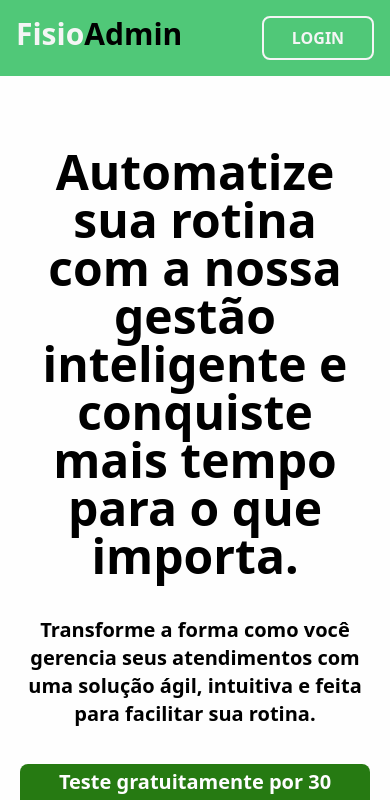
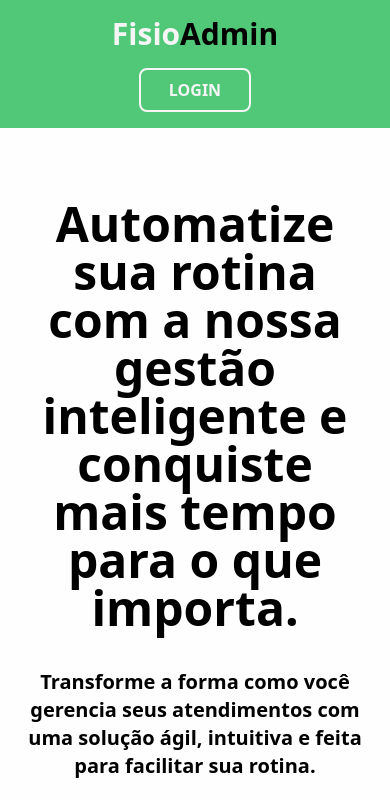
Before and after one commit to jonasoliveira-developer/app-manager, a Next.js app: page / in a window 390 px wide. Shown: the top 800 px of the page. Built offline with nearby package versions, Linux system fonts and the light colour scheme; no server answers.

Commit message:
melhorias no header

```diff
--- a/src/app/page.tsx
+++ b/src/app/page.tsx
@@ -11,7 +11,6 @@ export default function Home() {
 
   const router = useRouter();
 
-  if (isAuthenticated) return null;
   if (isAuthenticated) {
     router.push("/dashboard");
     return null;
--- a/src/components/header/index.tsx
+++ b/src/components/header/index.tsx
@@ -18,10 +18,12 @@ export function Header() {
     ];
 
     return (
-        <header className="w-full flex items-center py-4 bg-defaultGreen h-30">
-            <div className="w-full flex justify-between md:flex-row md:items-center max-w-7xl mx-auto px-4">
-                {/* Perfil logado */}
+    <header className="w-full bg-defaultGreen py-4">
+  <div className="w-full max-w-7xl mx-auto px-4 flex flex-col md:flex-row md:justify-between md:items-center gap-4">
+
+    {/* Topo: Foto + Nome */}
     {isAuthenticated && user && (
+      <div className="flex justify-center md:justify-start items-center gap-3">
         <Link href="/user/profile" className="flex items-center gap-3">
           <Image
             src={prifileImage}
@@ -30,22 +32,25 @@ export function Header() {
             height={80}
             className="rounded-full object-cover hover:opacity-80 transition"
           />
-                        <h1 className="text-3xl text-defaultSnow">{user.name}</h1>
+          <h1 className="text-2xl md:text-3xl text-defaultSnow">{user.name}</h1>
         </Link>
+      </div>
     )}
 
     {/* Logo deslogado */}
     {!isAuthenticated && (
+      <div className="flex justify-center md:justify-start">
         <Link href="/">
           <h1 className="text-3xl font-bold text-defaultSnow">
             Fisio<span className="text-defaultBlack">Admin</span>
           </h1>
         </Link>
+      </div>
     )}
 
     {/* Navegação logado */}
     {isAuthenticated && (
-                    <div className="flex items-baseline gap-5">
+      <nav className="flex justify-center md:justify-end flex-wrap gap-5">
         {navLinks.map((link) => {
           const isActive = link.exact
             ? pathname === link.href
@@ -55,25 +60,26 @@ export function Header() {
             <Link
               key={link.name}
               href={link.href}
-                                    className={`font-bold text-xl ${isActive ? "text-gray-950 underline" : "text-defaultSnow"
-                                        }`}
+              className={`font-bold text-xl ${isActive ? "text-gray-950 underline" : "text-defaultSnow"}`}
             >
               {link.name}
             </Link>
           );
         })}
-                    </div>
+      </nav>
     )}
 
     {/* Botão login deslogado na home */}
     {!isAuthenticated && pathname === "/" && (
+      <div className="flex justify-center md:justify-end">
         <Link href="/login">
           <button className="border-2 border-defaultSnow p-1 h-11 rounded-lg font-bold text-defaultSnow w-28 hover:bg-defaultSnow hover:text-defaultGreen transition-all">
             LOGIN
           </button>
         </Link>
+      </div>
     )}
   </div>
 </header>
-    );
+    )
 }
```
Lines whose indentation alone changed are shown as unchanged.
